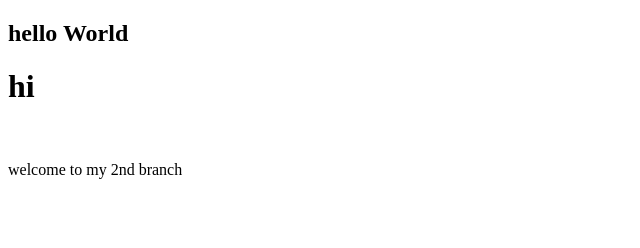
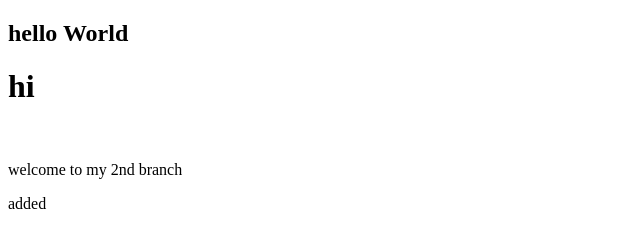
Before and after one commit to Rabeyahabiba/my-first-website, a plain HTML site: page index.html in a window 1280 px wide. Shown: the full height of the page, 0-640 px from the left. Drawn offline with Linux system fonts and the light colour scheme.

Commit message:
added new code

```diff
--- a/index.html
+++ b/index.html
@@ -10,5 +10,6 @@
     <h1> hi </h1>
     <img src="Flag_of_Bangladesh (1).jpg" alt="">
     <p> welcome to my 2nd branch </p>
+    <p> added </p>
 </body>
 </html>
```
